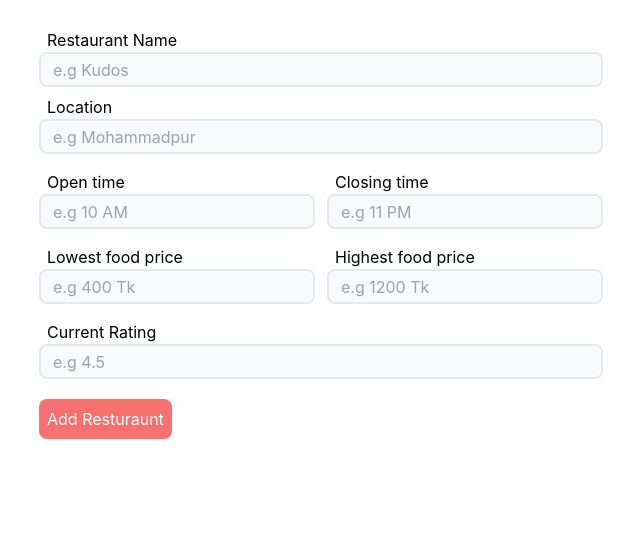
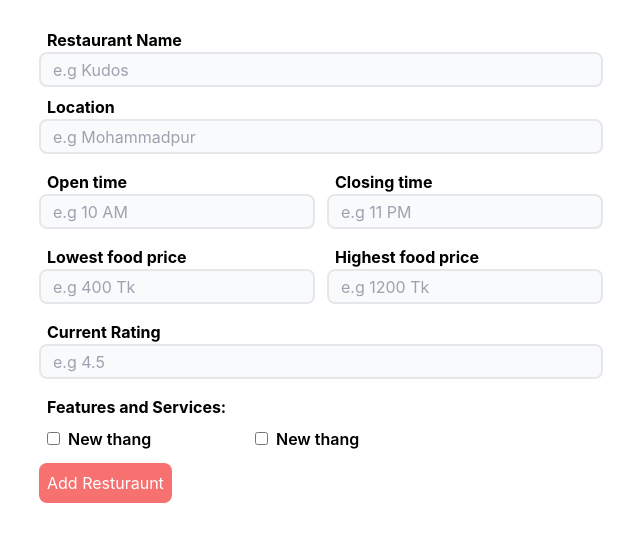
Before and after one commit to noman5945/Checkout-Restaurant-Form-Admin, a React (Create React App) app: page / in a window 1280 px wide. Shown: the top 542 px of the page, without its empty margins (319-959 px from the left). Built offline with nearby package versions, Linux system fonts and the light colour scheme.

Commit message:
Features

```diff
--- /dev/null
+++ b/src/components/CheckBox.js
@@ -0,0 +1,19 @@
+import React from "react";
+
+const CheckBox = ({ label, value, chngFn }) => {
+  return (
+    <div className="w-[200px]">
+      <label className=" font-semibold">
+        <input
+          type="checkbox"
+          value={value ? value : ""}
+          className={` mx-2 text-red-500 cursor-pointer`}
+          onChange={(e) => chngFn(e)}
+        />
+        {label ? label : "Pass label and value"}
+      </label>
+    </div>
+  );
+};
+
+export default CheckBox;
--- a/src/components/InputField.js
+++ b/src/components/InputField.js
@@ -13,7 +13,9 @@ const InputField = ({
         width ? width : 400
       }px] ${customstyles}`}
     >
-      <label className=" ms-2">{title ? title : "Pass a title"}</label>
+      <label className=" font-bold ms-2">
+        {title ? title : "Pass a title"}
+      </label>
       <input
         placeholder={placeholder ? placeholder : title}
         required
--- /dev/null
+++ b/src/constants/constants.js
@@ -0,0 +1,6 @@
+export const Features = [
+  {
+    label: "Smoking Zone",
+    value: "Smoking Zone",
+  },
+];
--- a/src/pages/GeneralDetails.js
+++ b/src/pages/GeneralDetails.js
@@ -1,6 +1,7 @@
 import React, { useState } from "react";
 import InputField from "../components/InputField";
 import CustomButton from "../components/CustomButton";
+import CheckBox from "../components/CheckBox";
 
 const GeneralDetails = () => {
   const [restName, setRestName] = useState("");
@@ -10,7 +11,7 @@ const GeneralDetails = () => {
   const [lowestPrice, setLowestPrice] = useState("");
   const [highestPrice, setHighestPrice] = useState("");
   const [rating, setRating] = useState("");
-
+  const [features, setFeatures] = useState([]);
   const handlePost = (event) => {
     event.preventDefault();
     const resturauntInfo = {
@@ -21,11 +22,25 @@ const GeneralDetails = () => {
       lowestPrice: lowestPrice,
       highestPrice: highestPrice,
       ratings: rating,
+      features: features,
     };
 
     console.log(resturauntInfo);
     event.target.reset();
   };
+
+  const handleCheckbox = (event) => {
+    if (event.target.checked) {
+      setFeatures([...features, event.target.value.toString()]);
+    } else {
+      const removedFeatures = features.filter(
+        (feature) => feature !== event.target.value.toString()
+      );
+      setFeatures(removedFeatures);
+    }
+    //console.log(features);
+  };
+
   return (
     <div className=" my-5 flex flex-col px-2 gap-2">
       <form onSubmit={(e) => handlePost(e)}>
@@ -75,6 +90,23 @@ const GeneralDetails = () => {
           width={10}
           onChangeFn={setRating}
         />
+        <div className=" flex flex-col items-start">
+          <div className=" text-start font-bold p-2">
+            <p>Features and Services:</p>
+          </div>
+          <div className=" grid grid-cols-1 lg:grid-cols-2 gap-2">
+            <CheckBox
+              label={"New thang"}
+              value={"whhof1"}
+              chngFn={handleCheckbox}
+            ></CheckBox>
+            <CheckBox
+              label={"New thang"}
+              value={"whhof2"}
+              chngFn={handleCheckbox}
+            ></CheckBox>
+          </div>
+        </div>
         <CustomButton
           title={"Add Resturaunt"}
           type={"submit"}
```
